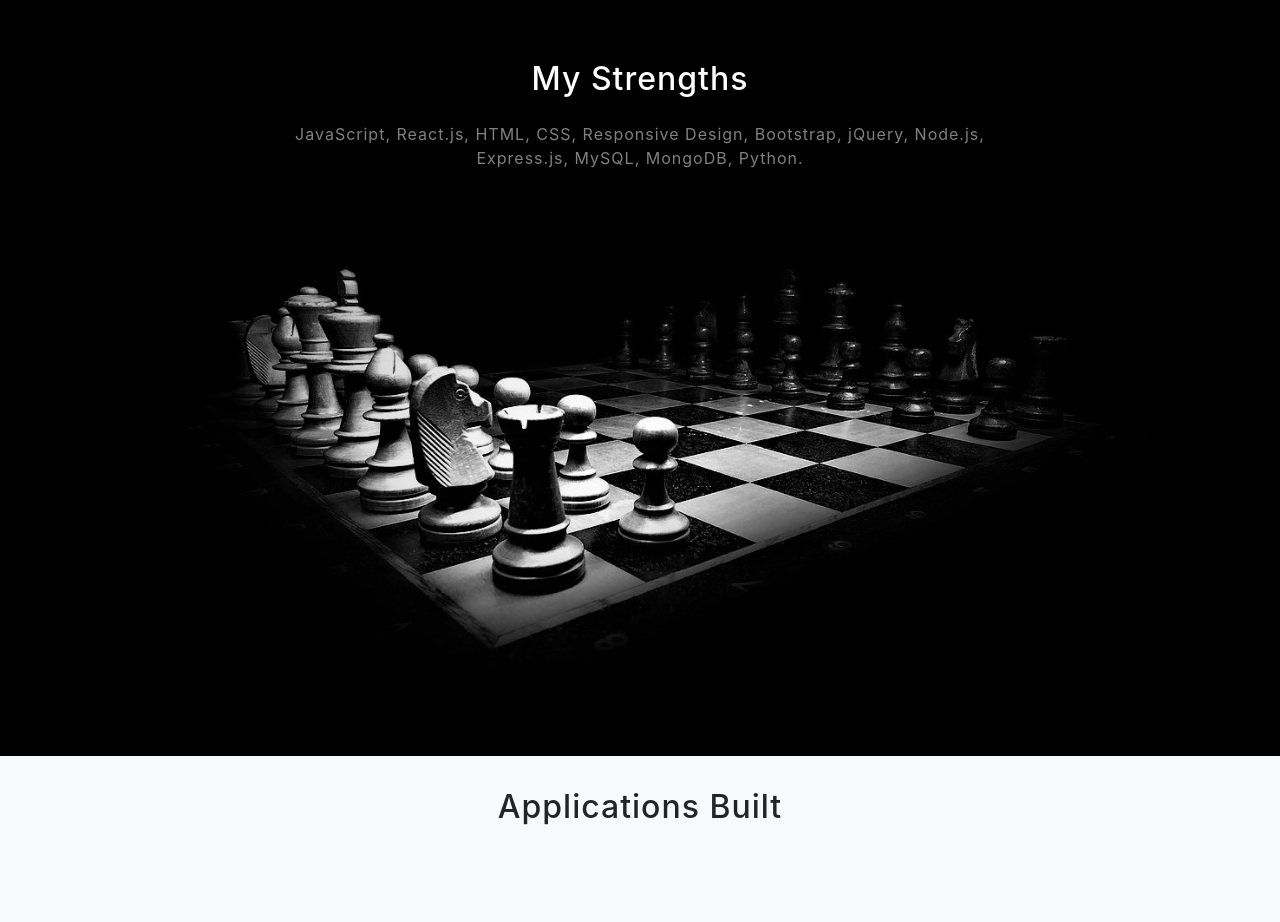
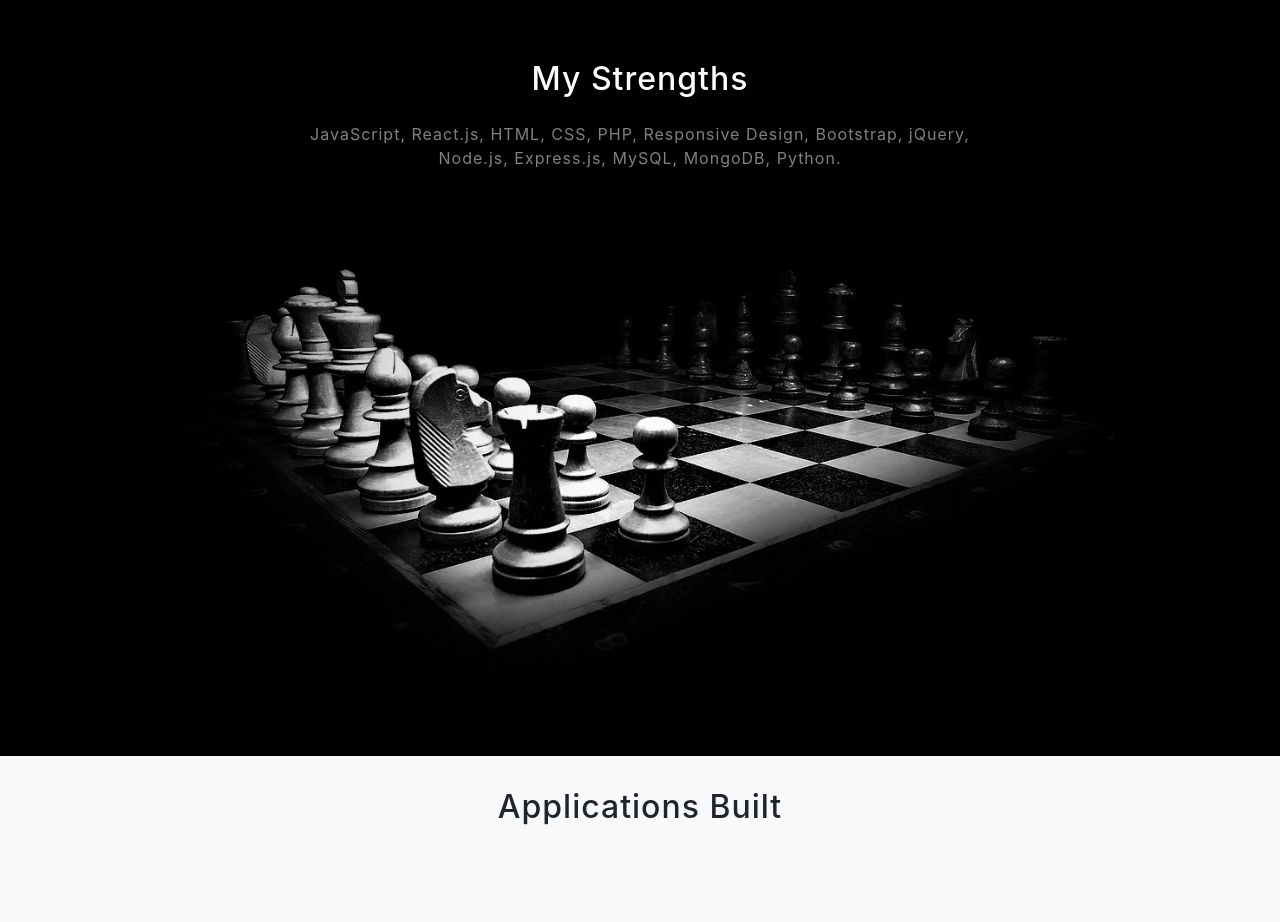
Before and after one commit to PabloJ22/Bootstrap-Portfolio2, a website with bundled scripts: page index.html in a window 1280 px wide. Shown: the part 820-1742 px from the top of the page. Built offline with nearby package versions, Linux system fonts and the light colour scheme.

Commit message:
another one 'DJ Kaled voice'

```diff
--- a/index.html
+++ b/index.html
@@ -89,8 +89,8 @@
           <div class="col-lg-8 mx-auto">
             <h2 class="text-white mb-4">My Strengths</h2>
             <p class="text-white-50">
-              JavaScript, React.js, HTML, CSS, Responsive Design, Bootstrap,
-              jQuery, Node.js, Express.js, MySQL, MongoDB, Python.
+              JavaScript, React.js, HTML, CSS, PHP, Responsive Design,
+              Bootstrap, jQuery, Node.js, Express.js, MySQL, MongoDB, Python.
             </p>
           </div>
         </div>
```
